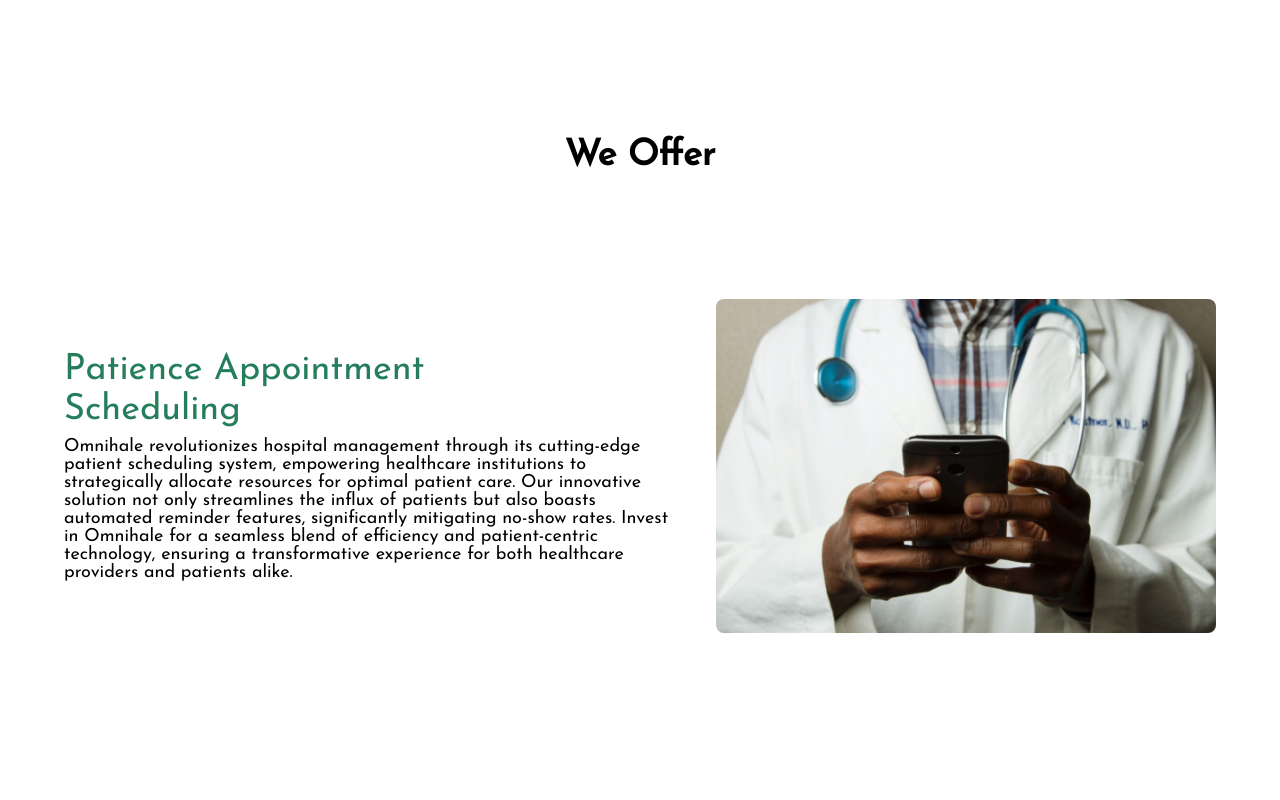
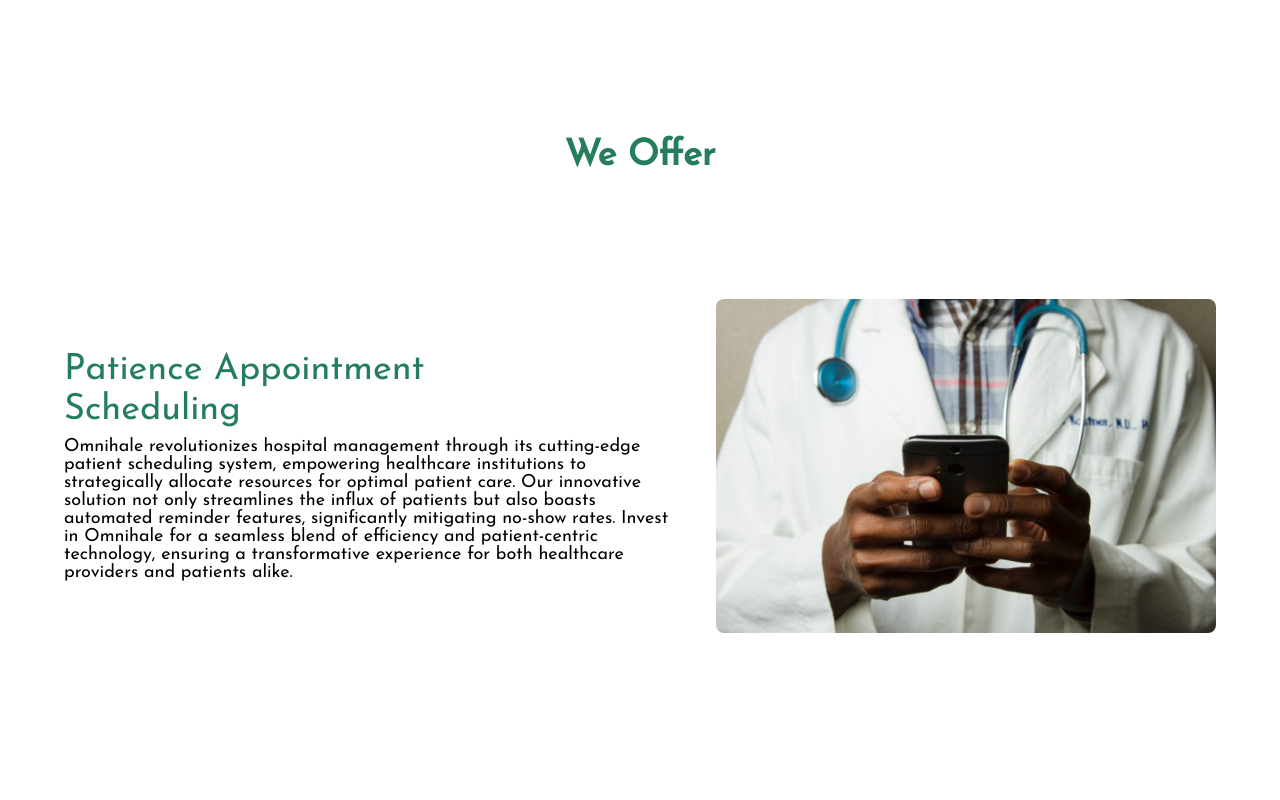
Before and after one commit to omnihale-inc/web-app, a Next.js app: page / in a window 1280 px wide. Shown: the part 860-1660 px from the top of the page. Built offline with nearby package versions, Linux system fonts and the light colour scheme; a web font is replaced by a local one.

Commit message:
adding gap between spaces

```diff
--- a/src/components/Details.tsx
+++ b/src/components/Details.tsx
@@ -2,6 +2,8 @@
 import { BsArrowRightShort, BsArrowLeftShort } from 'react-icons/bs';
 
 import DetailsItem from './DetailsItem';
+import { Butcherman } from 'next/font/google';
+import Button from './Elements/Button';
 
 type DetailsProps = {
   language: {
@@ -23,7 +25,7 @@
   return (
     <div className='max-w-[1250px] w-[90%] m-auto mt-12 lg:mt-20'>
       <div className='mb-[70px]'>
-        <h2 className='text-center text-4xl font-semibold'>
+        <h2 className='text-center text-[#247e5b] text-4xl  font-semibold'>
           {props.language.pageContent.details.title}
         </h2>
       </div>
@@ -46,12 +48,7 @@
         reverse={false}
       />
       <IconContext.Provider value={{ size: '23px' }}>
-        <button
-          className='flex w-[fit-context] m-auto mt-7 bg-[#247e5b] px-5 py-3 text-white rounded-md mb-10'
-          onClick={() => props.onShowModal(true)}
-        >
-          {props.language.pageContent.button}
-        </button>
+        <Button text={props.language.pageContent.button} handleClick={() => props.onShowModal(true)}/>
       </IconContext.Provider>
     </div>
   );
```
